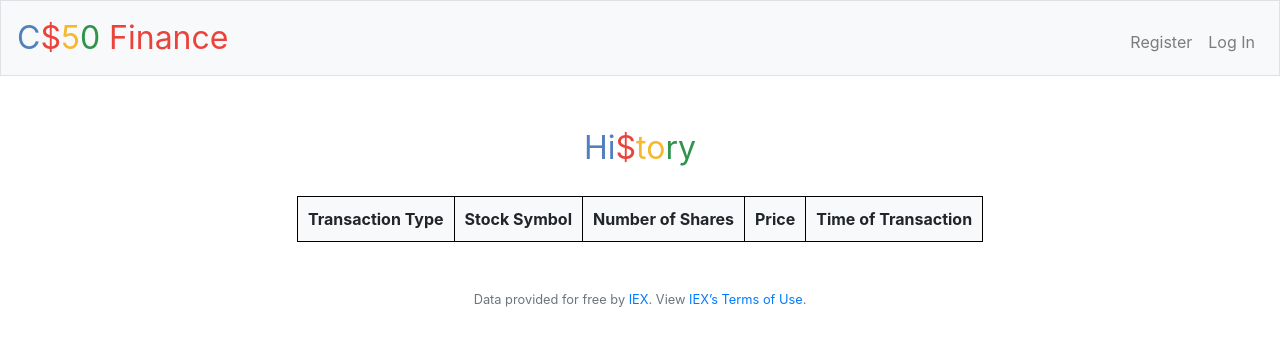
After one commit to seanlally8/cs50_hw, a Flask app: template pset9/finance/templates/history.html in a window 1280 px wide. The commit adds this page. Shown: the top 346 px of the page. Run offline with Flask 2, Linux system fonts and the light colour scheme; the template is opened without the code that fills it, so the values that code supplies are empty; some libraries are stand-ins or nearby versions.

Commit message:
finished finance!

```diff
--- a/pset9/finance/application.py
+++ b/pset9/finance/application.py
@@ -46,14 +46,26 @@ if not os.environ.get("API_KEY"):
 @login_required
 def index():
     """Show portfolio of stocks"""
+
+    # Fetch the total number of stocks owned by the user for a given stock symbol
     purchases = db.execute("SELECT stock_symbol, num_of_shares FROM totals WHERE trackuser = ?", session["user_id"])
+
+    # Fetch the total available cash in user's account
     cash = db.execute("SELECT cash FROM users WHERE id = ?", session["user_id"])
+
+    # Extract the floating point value for ease of coding
     cash = cash[0]["cash"]
+
+    # Store cash amount in variable called total so we can then add the stock value to that number for our grand total
     total = cash
+
+    # Add current value of stocks owned by user to their current cash amount. This is our grand total
     for purchase in purchases:
         current = lookup(purchase["stock_symbol"])
         purchase["price"] = current["price"]
         total += purchase["price"] * purchase["num_of_shares"]
+
+    # Send user to their homepage where they will now find a table with information about their stocks
     return render_template("index.html", purchases=purchases, cash=cash, total=total)
 
 
@@ -61,39 +73,71 @@ def index():
 @login_required
 def buy():
     """Buy shares of stock"""
+
+    # User reached route via GET, so we send them to a page with forms for buying stocks
     if request.method == "GET":
         return render_template("buy.html")
+
+    # They've submitted forms on buy.html, so we process their request
     if request.method == "POST":
+
+        # Store the value of the Stock Symbol in a variable called symbol
         symbol = request.form.get("symbol")
+
+        # If no symbol given, ask the user to go back and provide a stock symbol
         if not symbol:
-            return apology("must provide stock symbol", 403)
+            return apology("must provide stock symbol")
+
+        # And if there's no return value from lookup (i.e. the stock symbol does not exist) then tell the user.
         elif not lookup(symbol):
-            return apology("invalid stock symbol", 403)
+            return apology("invalid stock symbol")
 
+        # Store the number of shares entered by user in a variable called shares
         shares = request.form.get("shares")
+
+        # Check to make sure that the user inputs a positive integer and that they didn't try to input a string
         try:
-            int(shares)
+            if int(shares) <= 0:
+                return apology("must be a positive integer")
         except ValueError:
-            return apology("please select a positive integer", 403)
-        if int(shares) <= 0:
-            return apology("must be a positive integer", 403)
+            return apology("please select a positive integer")
 
+        # Store the requested Stock Symbol in a variable called stock
         stock = lookup(request.form.get("symbol"))
+
+        # Fetch the user's total cash amount, so we can adjust it in accordance with the transaction
         cash = db.execute("SELECT cash FROM users WHERE id = ?", session["user_id"])
 
+        # If the user doesn't have enough money, then inform the user that they have insufficient funds
         if stock["price"] * int(shares) > cash[0]["cash"]:
-            return apology("insufficient funds", 403)
+            return apology("insufficient funds")
 
+        # If the user has enough cash to buy the stocks, then subtract the total price of the stocks from the user's cash
         if cash[0]["cash"] >= (stock["price"] * int(shares)):
-            db.execute("UPDATE users SET cash = ? WHERE id = ?", (cash[0]["cash"] - (stock["price"] * int(shares))), session["user_id"])
-            db.execute("INSERT INTO purchases (trackuser, num_of_shares, stock_symbol, price, time_of_purchase) VALUES (?, ?, ?, ?, datetime('now'))", session["user_id"], int(shares), symbol, stock["price"])
+            db.execute("UPDATE users SET cash = ? WHERE id = ?",
+                       (cash[0]["cash"] - (stock["price"] * int(shares))), session["user_id"])
 
+            # Record the purchase in the database
+            db.execute("INSERT INTO purchases (trackuser, num_of_shares, stock_symbol, price, time_of_purchase) VALUES (?, ?, ?, ?, datetime('now'))",
+                       session["user_id"], int(shares), symbol, stock["price"])
+
+            # Check to see if the symbol already exists in a table designed to track the total number of stocks for each user.
             symbol_test = db.execute("SELECT * FROM totals WHERE stock_symbol = ? AND trackuser = ?", symbol, session["user_id"])
+
+            # If it doesn't, create a new row for that user with the stock symbol and total number of shares. Having this table makes it easier to update the stock summary table and to check
+            # whether the user has any given stock type
             if len(symbol_test) != 1:
-                db.execute("INSERT INTO totals (trackuser, stock_symbol, num_of_shares) VALUES (?, ?, ?)", session["user_id"], symbol, int(shares))
+                db.execute("INSERT INTO totals (trackuser, stock_symbol, num_of_shares) VALUES (?, ?, ?)",
+                           session["user_id"], symbol, int(shares))
+
+            # Otherwise, update the number of shares for the existing row.
             else:
-                num_of_shares = db.execute("SELECT num_of_shares FROM totals WHERE stock_symbol = ?", symbol)
-                db.execute("UPDATE totals SET num_of_shares = ? WHERE trackuser = ? AND stock_symbol = ?", (int(shares) + num_of_shares[0]["num_of_shares"]), session["user_id"], symbol)
+                num_of_shares = db.execute(
+                    "SELECT num_of_shares FROM totals WHERE stock_symbol = ? AND trackuser = ?", symbol, session["user_id"])
+                db.execute("UPDATE totals SET num_of_shares = ? WHERE trackuser = ? AND stock_symbol = ?",
+                           (int(shares) + num_of_shares[0]["num_of_shares"]), session["user_id"], symbol)
+
+        # Once all the operations are complete, send the user back to their homepage with an updated stock table
         return redirect("/")
 
 
@@ -101,7 +145,11 @@ def buy():
 @login_required
 def history():
     """Show history of transactions"""
-    return apology("TODO")
+
+    # Retrieve all the data from the sales and purchases tables, and order the date by the time of the transaction. Then display it in a table on the history page.
+    transactions = db.execute(
+        "SELECT * FROM sales UNION SELECT * FROM purchases WHERE trackuser = ? ORDER BY time_of_sale DESC", session["user_id"])
+    return render_template("history.html", transactions=transactions)
 
 
 @app.route("/login", methods=["GET", "POST"])
@@ -155,36 +203,57 @@ def logout():
 @login_required
 def quote():
     """Get stock quote."""
+
+    # If the user is sent to the quote route via GET, then just load the page with the forms needed to get a quote for any given stock symbol.
     if request.method == "GET":
         return render_template("quote.html")
+
+    # If they arrive via POST, then check to make sure a symbol has been entered by the user, before looking up the most current information regarding the stock in question.
     if request.method == "POST":
-        quote = lookup(request.form.get("symbol"))
+        symbol = request.form.get("symbol")
+        if not lookup(symbol):
+            return apology("invalid stock symbol")
+        quote = lookup(symbol)
+
+        # Once the information is retrieved, send the user to a page containing the quote data
         return render_template("quoted.html", quote=quote)
 
 
 @app.route("/register", methods=["GET", "POST"])
 def register():
     """Register user"""
+
+    # If the user arrives via GET, load the page with the forms needed to register for C$50 account.
     if request.method == "GET":
         return render_template("register.html")
+
+    # If the user submits values on the register.html page, then process their information.
     if request.method == "POST":
+
+        # If no username entered, ask them to provide one.
         if not request.form.get("username"):
-            return apology("must provide username", 403)
+            return apology("must provide username")
 
+        # Query the database to see if the username already exists. If so, let them know so they can try again with a new username.
         rows = db.execute("SELECT username FROM users WHERE username = ?", request.form.get("username"))
         if len(rows) > 0:
-            return apology("username already exists", 403)
+            return apology("username already exists")
 
+        # Check to make sure a password has been entered, then confirmed. And make sure the password matches the password entered into the confirmation field.
         elif not request.form.get("password"):
-            return apology("must provide password", 403)
+            return apology("must provide password")
         elif not request.form.get("confirmation"):
-            return apology("must confirm password", 403)
+            return apology("must confirm password")
         elif request.form.get("confirmation") != request.form.get("password"):
-            return apology("your passwords don't match", 403)
+            return apology("your passwords don't match")
 
+        # Convert the password into a hash value, so that even we don't know their password.
         hashpassword = generate_password_hash(request.form.get("password"), method='pbkdf2:sha256', salt_length=8)
+
+        # Enter that hash value into the database.
         db.execute("INSERT INTO users (username, hash) VALUES (?, ?)", request.form.get("username"), hashpassword)
 
+        # Send the user to their new homepage, where they'll find an empty stock summary table.
         return redirect("/")
 
 
@@ -192,43 +261,66 @@ def register():
 @login_required
 def sell():
     """Sell shares of stock"""
+
+    # If arrived via GET, load a page containing forms allowing them to sell stocks they already own.
     if request.method == "GET":
+
+        # We need to retrieve the stock symbols they already own to correctly populate the dropdown in the sell.html page.
         stocks = db.execute("SELECT stock_symbol FROM purchases WHERE trackuser = ? GROUP BY stock_symbol", session["user_id"])
         return render_template("sell.html", stocks=stocks)
 
+    # If arrived via POST, process the information entered by the user.
     if request.method == "POST":
+
+        # Store the information provided by the forms in aptly named variables.
         shares = request.form.get("shares")
         symbol = request.form.get("symbol")
         stock = lookup(request.form.get("symbol"))
 
+        # If no stock symbol has been entered, let them know, so they can go back and try again.
         if not symbol:
-            return apology("no symbol selected", 403)
+            return apology("no symbol selected")
 
+        # Check to see if the stock is already owned by the user.
         symbol_test = db.execute("SELECT * FROM totals WHERE stock_symbol = ? AND trackuser = ?", symbol, session["user_id"])
+
+        # If not, let them know.
         if len(symbol_test) != 1:
-            return apology("you don't own any of these shares", 403)
+            return apology("you don't own any of these shares")
 
+        # If they enter a negative number (or 0) -- or if they try to input a string -- inform them that they must enter a positive integer.
         try:
             if int(shares) <= 0:
-                return apology("please select a positive integer", 403)
+                return apology("please select a positive integer")
         except ValueError:
-            return apology("please select a positive integer", 403)
+            return apology("please select a positive integer")
 
-        num_of_shares = db.execute("SELECT num_of_shares FROM totals WHERE trackuser = ? AND stock_symbol = ?", session["user_id"], symbol)
+        # Create a variable containing the number of shares currently owned by the user, so you can
+        # check to see if the number of shares entered by the user exceeds the number of shares owned by the user.
+        num_of_shares = db.execute(
+            "SELECT num_of_shares FROM totals WHERE trackuser = ? AND stock_symbol = ?", session["user_id"], symbol)
         num_of_shares = num_of_shares[0]["num_of_shares"]
+
+        # If so, let them know they don't have enough shares.
         if num_of_shares < int(shares):
-            return apology("you do not have enough shares for this transaction", 403)
+            return apology("you do not have enough shares for this transaction")
+
+        # If they do have enough shares, update the database accordingly. Record the sale in the sales table, and subtract the number of shares from the existing entry in the totals table.
         else:
             new_shares_total = num_of_shares - int(shares)
-            db.execute("INSERT INTO sales (trackuser, num_of_shares, stock_symbol, price, time_of_sale) VALUES (?, ?, ?, ?, datetime('now'))", session["user_id"], int(shares), symbol, stock["price"])
-            db.execute("UPDATE totals SET num_of_shares = ? WHERE trackuser = ? AND stock_symbol = ?", new_shares_total, session["user_id"], symbol)
+            db.execute("INSERT INTO sales (trackuser, num_of_shares, stock_symbol, price, time_of_sale) VALUES (?, ?, ?, ?, datetime('now'))",
+                       session["user_id"], int(shares), symbol, stock["price"])
+            db.execute("UPDATE totals SET num_of_shares = ? WHERE trackuser = ? AND stock_symbol = ?",
+                       new_shares_total, session["user_id"], symbol)
+
+            # Create two variables: one containing the newly gained income (# of shares sold * the current price of the shares) and another containing the user's current cash amount.
             income = int(shares) * stock["price"]
-
             cash = db.execute("SELECT cash FROM users WHERE id = ?", session["user_id"])
 
-            # multiply # of shares sold by current price and add the product to "cash" in "users" table
+            # Update the user's cash amount so it includes the newly received income.
             db.execute("UPDATE users SET cash = ? WHERE id = ?", income + cash[0]["cash"], session["user_id"])
 
+        # Once the information is processed, send the user to their homepage with the newly updated stock summary
         return redirect("/")
 
 
--- a/pset9/finance/static/styles.css
+++ b/pset9/finance/static/styles.css
@@ -46,10 +46,12 @@ main img
     max-width: 100%;
 }
 
+/* Large font for the title of the stock summary.  */
 .table-title {
     font-size: xx-large;
 }
 
+/* color classes (next 4 entries) for easily coloring text throughout site */
 .blue {
     color: #537fbe;
 }
@@ -66,22 +68,32 @@ main img
     color: #2e944b;
 }
 
+/* For centering the tables (stock summary and history) */
 table {
     margin-left: auto;
     margin-right: auto;
 }
 
+/* Add single-line black border and padding to table cells */
 th, td {
     border: .5px solid black;
     border-collapse: collapse;
     padding: 10px;
 }
 
+
+/* Light background color (same as navbar) with bold font for any header or header-like cells in tables */
 th, .bg_color {
     background-color: #f8f9fa;
     font-weight: bold;
 }
 
+/* class to facilitate erasing border for certain table cells */
 .noborder {
     border: 0px;
 }
+
+/* class to facilitate lining up elements, specifically for the buy sell buttons on index.html*/
+.inline {
+    display: inline-block;
+}
--- a/pset9/finance/templates/buy.html
+++ b/pset9/finance/templates/buy.html
@@ -1,8 +1,9 @@
 {% extends "layout.html" %}
 
-{% block title %}Register{% endblock %}
+{% block title %}Buy{% endblock %}
 
 {% block main %}
+<!-- Forms for buying new stocks -->
     <form action="/buy" method="post">
         <div class="form-group">
             <input type="text" class="form-control" placeholder="Stock Symbol" name="symbol" autofocus>
--- /dev/null
+++ b/pset9/finance/templates/history.html
@@ -0,0 +1,28 @@
+{% extends "layout.html" %}
+
+{% block title %}History{% endblock %}
+
+{% block main %}
+<!-- Table containing the entire history of stock transactions -->
+    <table>
+        <span class="table-title blue">Hi<span class="red">$</span><span class="yellow">to</span><span class="green">ry</span></span>
+        <br><br>
+        <tr>
+            <th>Transaction Type</th>
+            <th>Stock Symbol</th>
+            <th>Number of Shares</th>
+            <th>Price</th>
+            <th>Time of Transaction</th>
+        </tr>
+    {% for transaction in transactions %}
+        <tr>
+            <td>{{ transaction.transaction_type }}</td>
+            <td>{{ transaction.stock_symbol }}</td>
+            <td>{{ transaction.num_of_shares }}</td>
+            <td>{{ transaction.price | usd }}</td>
+            <td>{{ transaction.time_of_sale }}</td>
+        </tr>
+
+    {% endfor %}
+    </table>
+{% endblock %}
--- a/pset9/finance/templates/layout.html
+++ b/pset9/finance/templates/layout.html
@@ -66,6 +66,8 @@
             Data provided for free by <a href="https://iextrading.com/developer">IEX</a>. View <a href="https://iextrading.com/api-exhibit-a/">IEX’s Terms of Use</a>.
         </footer>
 
+
+
     </body>
 
 </html>
--- a/pset9/finance/templates/login.html
+++ b/pset9/finance/templates/login.html
@@ -5,6 +5,7 @@
 {% endblock %}
 
 {% block main %}
+    <!-- Forms for logging in -->
     <form action="/login" method="post">
         <div class="form-group">
             <input autocomplete="off" autofocus class="form-control" name="username" placeholder="Username" type="text">
--- a/pset9/finance/templates/quote.html
+++ b/pset9/finance/templates/quote.html
@@ -1,8 +1,9 @@
 {% extends "layout.html" %}
 
-{% block title %}Register{% endblock %}
+{% block title %}Quote{% endblock %}
 
 {% block main %}
+<!-- Forms for obtaining a quote of any given stock. User must enter a valid stock symbol -->
     <form action="/quote" method="post">
         <div class="form-group">
             <input type="text" class="form-control" placeholder="Stock Symbol" name="symbol" autofocus>
--- a/pset9/finance/templates/quoted.html
+++ b/pset9/finance/templates/quoted.html
@@ -1,8 +1,9 @@
 {% extends "layout.html" %}
 
-{% block title %}Register{% endblock %}
+{% block title %}Quoted{% endblock %}
 
 {% block main %}
+<!-- Page containing the current Stock price, it's symbol and full company name -->
     <div style="text-align: left;">
         <h1><span style="opacity: .5;">Market Price</span> > {{ quote.name }}</h1>
         <h3 style="opacity: .5;">NASDAQ: {{ quote.symbol }}</h3>
--- a/pset9/finance/templates/register.html
+++ b/pset9/finance/templates/register.html
@@ -3,6 +3,7 @@
 {% block title %}Register{% endblock %}
 
 {% block main %}
+<!-- Page contianing forms for registering a new username -->
     <form action="/register" method="post">
         <div class="form-group">
             <input type="text" class="form-control" name="username" placeholder="Username" autofocus autocomplete="off">
--- a/pset9/finance/templates/sell.html
+++ b/pset9/finance/templates/sell.html
@@ -1,8 +1,9 @@
 {% extends "layout.html" %}
 
-{% block title %}Register{% endblock %}
+{% block title %}Sell{% endblock %}
 
 {% block main %}
+<!-- Forms for selling stocks owned by user -->
     <form action="/sell" method="post">
         <div class="form-group">
             <select name="symbol">
```
Also changed, not shown: pset9/finance/newtable.sql (deleted, +0 -53 lines), pset9/finance/templates/index.html (+25 -3 lines), pset9/finance/finance.db.
